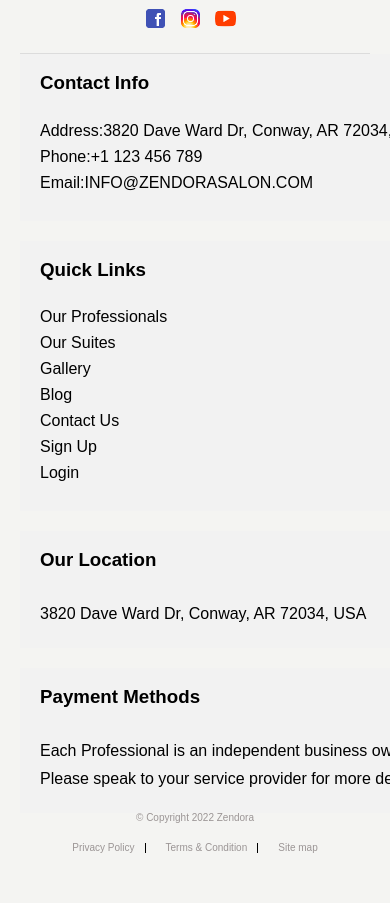
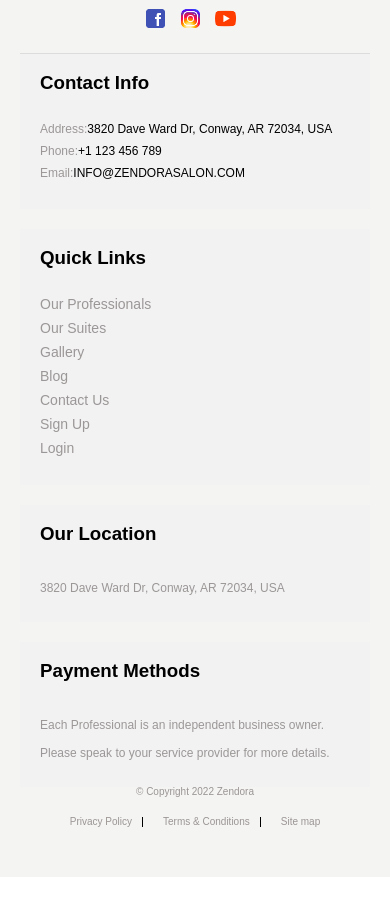
Before and after one commit to usama0011/zendora, a Next.js app: page /login in a window 390 px wide. Shown: the part 1040-1943 px from the top of the page. After the commit the page ends 1917 px from the top, so only its background shows below. Built offline with nearby package versions, Linux system fonts and the light colour scheme.

Commit message:
updated zendor text

```diff
--- a/components/AboutC.jsx
+++ b/components/AboutC.jsx
@@ -32,11 +32,7 @@ const AboutC = () => {
           <span className={styles.welcome}>Welcome To</span> Zendora Salon
           Suites
         </h1>
-        <p className={styles.description}>
-          Where your salon business IS our business. Our gorgeous facility
-          accommodates 27 salon Professionals. From multiple paint options to
-          luxurious lighting, we believe in letting you be the designer of your
-          space! Each suite comes with the package.
+        <p className={styles.description}>“Where your salon business IS our business. Our gorgeous facility accommodates 27 salon professionals. From multiple paint options to luxurious lighting, we believe in letting you be the designer of your space! Each suite comes with the following package.”
         </p>
         <div className={styles.checkContainer}>
           <div className={styles.singleTick}>
--- a/components/Footer.jsx
+++ b/components/Footer.jsx
@@ -70,7 +70,7 @@ const Footer = () => {
                     <div className={styles.bottomRight}>
                         <ul>
                             <li>Privacy Policy</li>
-                            <li>Terms & Condition</li>
+                            <li>Terms & Conditions</li>
                             <li>Site map</li>
                         </ul>
                     </div>
--- a/components/Slider.jsx
+++ b/components/Slider.jsx
@@ -14,7 +14,7 @@ const slidesData = [
   {
     title: "Looking for a new salon professional?",
     image: "/slidetwo.png",
-    description: "o	Check out our gallery of stylists and the services that they offer!",
+    description: "Check out our gallery of stylists and the services that they offer!",
     buttonText: "OUR GALLERY",
     link: "/ourprofessionals",
   },
--- a/pages/oursuites/index.jsx
+++ b/pages/oursuites/index.jsx
@@ -29,8 +29,8 @@ const Index = () => {
           </div>
         </div>
         <div className={styles.paragraphContainer}>
-          <p className={styles.pOne}>We broke the ceiling on the industry standard! Each suite is insulated and completely private. We maximized the square footage with sliders instead of doors and windows that can be electronically frosted with the touch of a button! Each room comes with its own thermostat, so you have total control. Our facility is designed for your safety with surveillance, and we have a designated waiting room for your clients, so your services are totally interruption free.</p>
-          <p className={styles.pOne}>We believe in the power of social media to grow any business so help yourself to our marketing area to take photos of your beautiful work without having a ring light in your way! Some salon suites feel a little too sterile and cookie cutter, so we added skylights in interior rooms to bring the outside to you! We offer social media education, industry education, and business tips and tricks! We would love the opportunity to help you grow your business!</p>
+          <p className={styles.pOne}>We broke the ceiling on the industry standard! Each suite is insulated and completely private. We maximized the square footage with sliding doors, and selected suites have windows that can be electronically frosted with the touch of a button! Each room comes with its own thermostat, so you have total control. Our facility is designed for your safety and has surveillance cameras throughout. We also have a designated waiting room for your clients, so that your services are completely interruption free. The waiting room also creates an opportunity to serve walk-ins, which will help build your clientele.</p>
+          <p className={styles.pOne}>We believe in the power of social media to grow any business so help yourself to our marketing area, to take photos of your beautiful work without having a ring light in your way! Some salon suites feel a little too sterile and cookie cutter, so we added specialty skylights in interior rooms to bring the outside to you. We offer social media education, industry education, and business tips and tricks! We would love the opportunity to help you grow your business!</p>
         </div>
         <div className={styles.imagesContainer}>
           <div className={styles.imageContainer}>
--- a/styles/Footer.module.css
+++ b/styles/Footer.module.css
@@ -103,6 +103,9 @@
 .bottomRight > ul > li:last-child{
   border-right: none;
 }
+.contactInfo > div > span:first-child{
+  color: #9c9797;
+}
 /* Extra Small Devices (Mobile Phones) */
 @media (max-width: 576px) {
   /* Styles for mobile phones */
@@ -122,7 +125,24 @@
     display: grid !important;
     grid-template-columns: repeat(1,1fr);
   }
-
+ .contactInfo > div > span{
+  font-size: 12px;
+  white-space: pre-wrap;
+ }
+ .ourLocation > p{
+  white-space: pre-wrap;
+  font-size: 12px;
+  color: #9c9797;
+ }
+ .paymentMethods > p{
+  font-size: 12px;
+  white-space: pre-wrap;
+  color: #9c9797;
+ }
+ .quickLinks > ul > a > li{
+  font-size: 14px;
+  color: #9c9797;
+ }
 }
 /* Media Queries for responsiveness */
 
```
Also changed, not shown: pages/ourlocations/index.jsx (+0 -8 lines).
